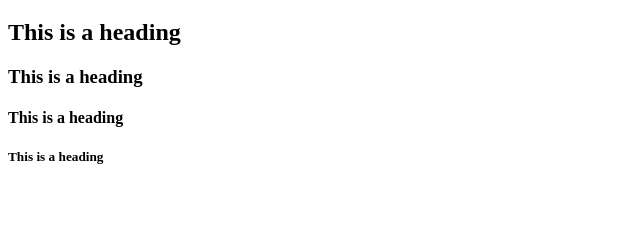
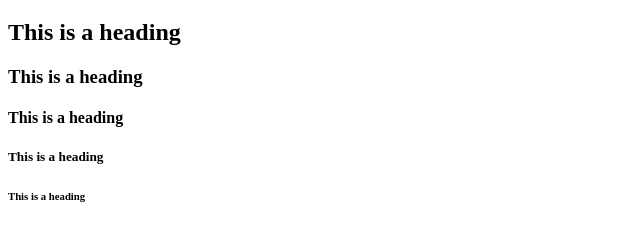
Before and after one commit to BabitaDhakal/first-project, a plain HTML site: page index.html in a window 1280 px wide. Shown: the part 61-302 px from the top of the page, without its empty margins (0-640 px from the left). Drawn offline with Linux system fonts and the light colour scheme.

Commit message:
file created

```diff
--- a/index.html
+++ b/index.html
@@ -11,5 +11,6 @@
   <h3>This is a heading</h3>
   <h4>This is a heading</h4>
   <h5>This is a heading</h5>
+  <h6> This is a heading</h6>
 </body>
 </html>
```
